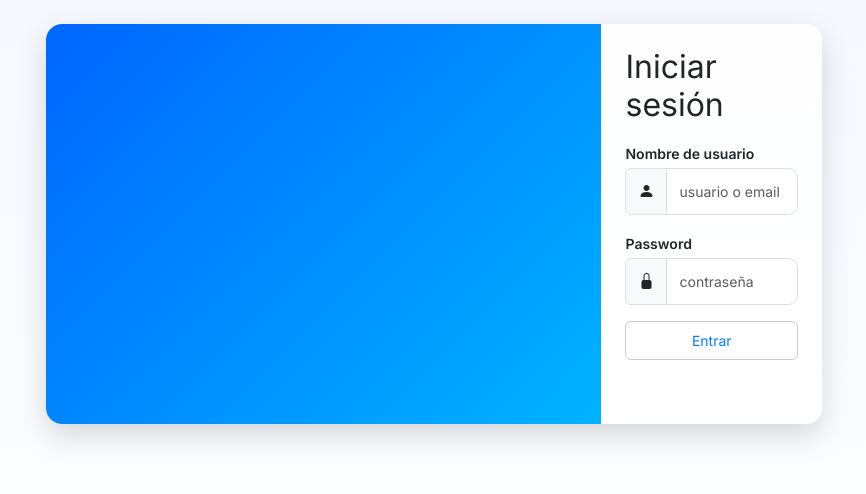
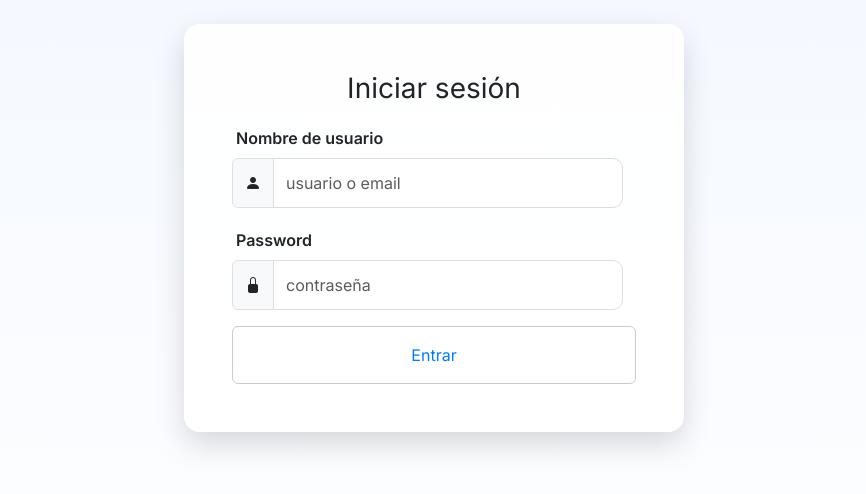
Before and after one commit to Marcko4/Rentcar-Proyecto, a Django app: page /login/ in a window 1280 px wide. Shown: the part 64-558 px from the top of the page, without its empty margins (206-1072 px from the left). Run offline with Django 4.2, Linux system fonts and the light colour scheme.

Commit message:
Adding style to login/register

```diff
--- a/static/css/login.css
+++ b/static/css/login.css
@@ -2,17 +2,27 @@
   background: linear-gradient(180deg, rgba(255,255,255,0.9), rgba(255,255,255,0.95));
   border-radius: 16px;
   box-shadow: 0 12px 30px rgba(0,0,0,0.15);
-}
-
-.auth-image {
-  background: linear-gradient(135deg, #0066ff 0%, #00b3ff 100%);
-  background-size: cover;
   width: 100%;
-  height: 400px;
+  max-width: 500px;         /* Reducción del tamaño general del formulario */
+  margin: 0 auto;           /* Centramos el formulario horizontalmente */
+  padding: 1.5rem;          /* Padding interno */
+  display: flex;
+  flex-direction: column;
+  justify-content: center;
 }
 
 .auth-body {
   padding: 2rem;
+}
+
+h2 {
+  font-size: 1.75rem;       /* Reducimos el tamaño del título */
+  text-align: center;       /* Centramos el título */
+  margin-bottom: 1.5rem;
+}
+
+.input-group, .form-control {
+  width: 100%;              /* Aseguramos que los campos ocupen todo el ancho */
 }
 
 input[type="text"], input[type="password"], input[type="email"] {
@@ -24,17 +34,10 @@ input:focus {
   box-shadow: 0 4px 12px rgba(0, 102, 255, 0.2);
 }
 
-.form-note {
-  font-size: 0.875rem;
-  color: #6c757d;
-}
-
 /* Ajustes responsivos */
 @media (max-width: 767px) {
   .auth-card {
-    flex-direction: column;
-  }
-  .auth-body {
-    width: 100%;
+    width: 100%;        /* El formulario ocupa el 100% del ancho en pantallas pequeñas */
+    max-width: none;    /* Eliminamos el máximo ancho en dispositivos pequeños */
   }
 }
--- a/static/css/style.css
+++ b/static/css/style.css
@@ -62,7 +62,6 @@ a {
   transition: background-color 0.3s ease-in-out, border-color 0.3s ease-in-out;
 }
 
-/* Estilo al pasar el mouse por encima */
 .navbar-nav .nav-item form button:hover {
   color: white;
   background-color: #0056b3;
@@ -92,7 +91,7 @@ a {
 
 .btn:hover {
   transition: transform 0.3s ease-in-out;
-  transform: scale(1.05);
+  transform: scale(1.05);  /* Aumentar ligeramente el tamaño al pasar el mouse */
 }
 
 
@@ -111,18 +110,19 @@ form.bg-white.border.rounded-3.p-3.shadow-sm {
 
 /* Campos de filtro */
 .form-control, .form-select {
-  font-size: 0.875rem;         /* Reducir tamaño de la fuente */
-  padding: 0.5rem;            /* Reducir padding */
+  font-size: 1rem;         /* Aumentamos el tamaño de la fuente */
+  padding: 1rem;            /* Aumentamos el padding para mayor comodidad */
   border-radius: 0.375rem;    /* Bordes redondeados */
   border: 1px solid #ccc;     /* Borde suave */
-  max-width: 200px;           /* Limitar el ancho máximo de los campos */
+  width: 100%;               /* Aumentamos el ancho al 100% */
+  max-width: 350px;          /* Definimos un ancho máximo más grande */
   background-color: #fff;     /* Fondo blanco para los campos */
 }
 
 /* Botones de filtro */
 button[type="submit"], .btn-outline-secondary {
-  font-size: 0.875rem;
-  padding: 0.5rem 1rem;
+  font-size: 1rem;            /* Aumentamos el tamaño del texto */
+  padding: 1rem 2rem;         /* Aumentamos el tamaño del botón */
   border-radius: 0.375rem;
   border: 1px solid #ccc;
   background-color: transparent;
@@ -151,8 +151,8 @@ button[type="submit"]:hover, .btn-outline-secondary:hover {
 
 /* Botones de filtro */
 button[type="submit"], .btn-outline-secondary {
-  font-size: 0.875rem;
-  padding: 0.5rem 1rem;
+  font-size: 1rem;
+  padding: 1rem 2rem;          /* Hacemos más grandes los botones */
   border-radius: 0.375rem;
   border: 1px solid #ccc;
   background-color: transparent;
@@ -169,8 +169,9 @@ button[type="submit"]:hover, .btn-outline-secondary:hover {
 /* Etiquetas */
 .form-label {
   font-weight: 600;
-  font-size: 0.875rem;
+  font-size: 1rem;
   margin-bottom: 0.25rem;
+  padding: 0.25rem;
 }
 
 /* Ajuste de las columnas para los filtros */
@@ -266,3 +267,18 @@ button[type="submit"]:hover, .btn-outline-secondary:hover {
   margin-right: 0.5rem;
   margin-bottom: 0.5rem;
 }
+
+.btn-rent {
+  background-color: #0066ff; /* Color de fondo */
+  color: white; /* Color del texto */
+  border: 1px solid transparent; /* Borde transparente */
+  border-radius: 0.375rem; /* Bordes redondeados */
+  padding: 0.75rem 1.5rem; /* Relleno dentro del botón */
+  transition: background-color 0.3s, transform 0.2s ease-in-out; /* Efectos de transición */
+}
+
+.btn-rent:hover {
+  background-color: #0056b3; /* Color de fondo cuando el mouse pasa por encima */
+  color: white; /* Asegura que el texto se mantenga blanco en hover */
+  transform: scale(1.05); /* Efecto de aumento en el tamaño del botón */
+}
--- a/templates/rentals/base.html
+++ b/templates/rentals/base.html
@@ -77,6 +77,7 @@
         }
       });
     </script>
+
     {% block extra_scripts %}{% endblock %}
   </body>
 </html>
--- a/templates/rentals/login.html
+++ b/templates/rentals/login.html
@@ -10,7 +10,7 @@
       <div class="auth-card d-flex overflow-hidden">
         <div class="auth-image d-none d-md-block"></div>
         <div class="auth-body p-4">
-          <h2 class="mb-3">Iniciar sesión</h2>
+          <h2 class="mb-3">Iniciar sesión</h2>  <!-- Título centrado y más pequeño -->
           <form method="post" novalidate>
             {% csrf_token %}
             {% for field in form.visible_fields %}
@@ -39,5 +39,3 @@
     </div>
   </div>
 {% endblock %}
-
-{% comment %} No JS loaded here; validation handled server-side {% endcomment %}
--- a/templates/rentals/register.html
+++ b/templates/rentals/register.html
@@ -10,7 +10,7 @@
       <div class="auth-card d-flex overflow-hidden">
         <div class="auth-image d-none d-md-block"></div>
         <div class="auth-body p-4">
-          <h2 class="mb-3">Crear cuenta</h2>
+          <h2 class="mb-3 text-center">Crear cuenta</h2>
           <form method="post" novalidate>
             {% csrf_token %}
             {% for field in form.visible_fields %}
@@ -42,5 +42,3 @@
     </div>
   </div>
 {% endblock %}
-
-{% comment %} No JS loaded here; server-side validation in use {% endcomment %}
```
Also changed, not shown: static/css/register.css (+6 -8 lines).
